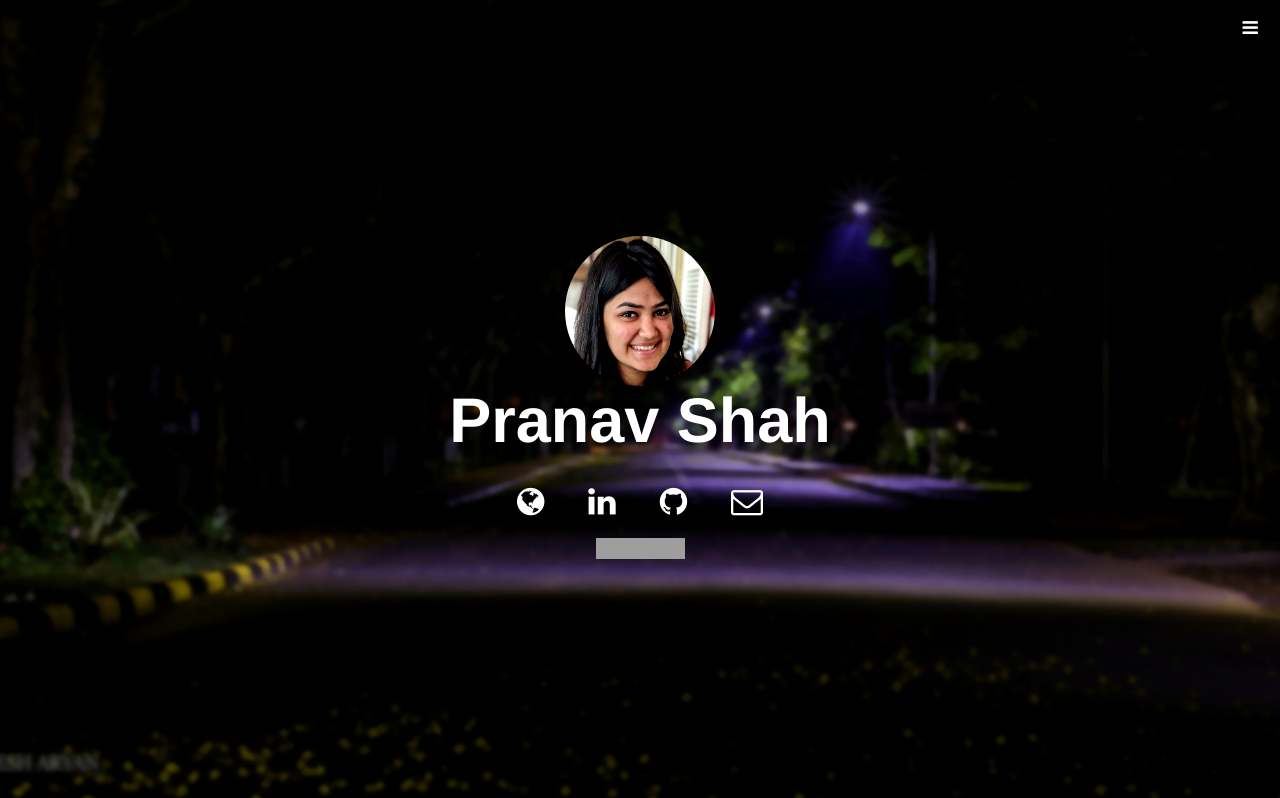
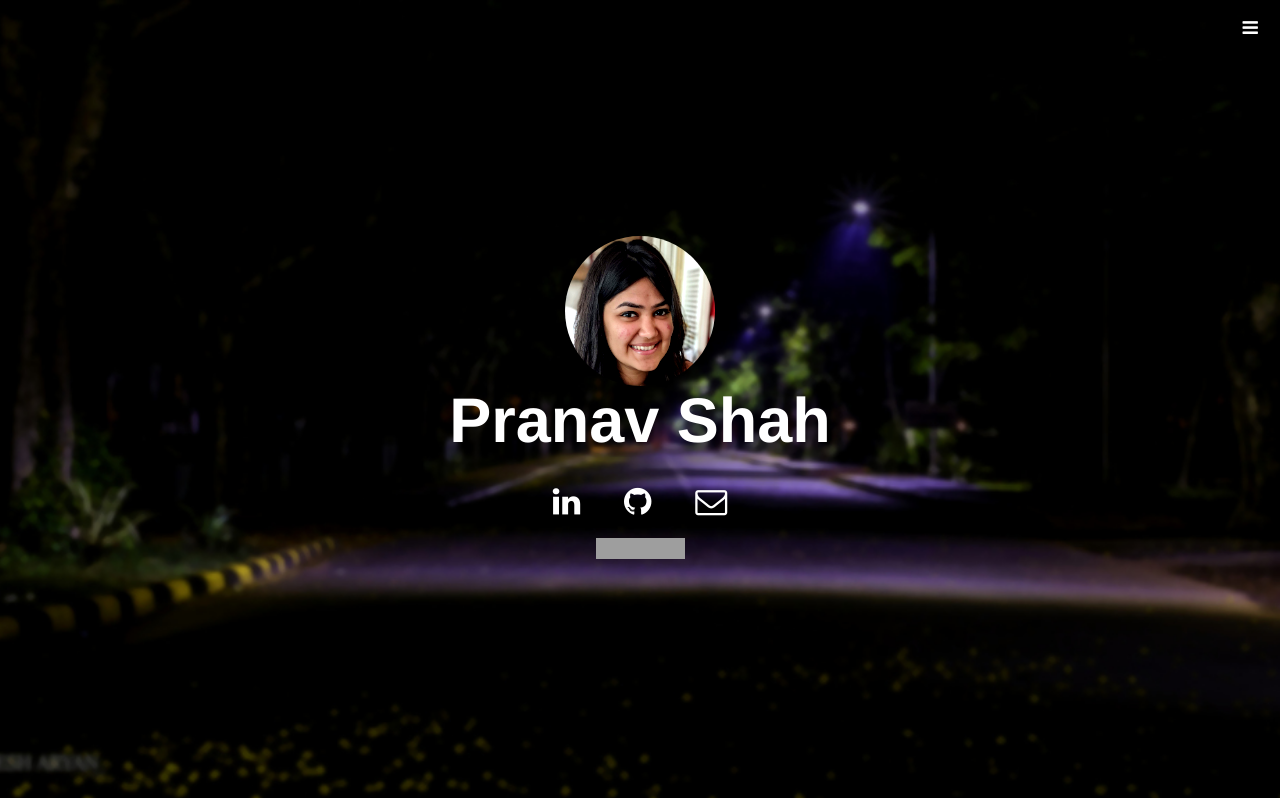
Before and after one commit to shahpranav1094/shahpranav1094.github.io, a plain HTML site: page index.html in a window 1280 px wide. Shown: the top 798 px of the page. Drawn offline with Linux system fonts and the light colour scheme; grey boxes are pictures that could not be loaded.

Commit message:
initial commit

```diff
--- a/index.html
+++ b/index.html
@@ -8,7 +8,7 @@
 	<meta name="viewport" content="width=device-width, initial-scale=1">
 	<meta name="description" content="Portfolio Website of Pranav Shah, associate software engineer at Siemens Industry Software. All his research and projects are listed here.">
 	<meta name="author" content="Pranav Shah">
-	<link rel="icon" type="image/png" href="img/PranavDP.jpg">
+	<!--<link rel="icon" type="image/png" href="img/PranavDP.jpg">-->
 	<title>Pranav Shah</title>
 
 	<!-- Custom CSS -->
@@ -61,7 +61,7 @@
     <h1>Pranav Shah</h1>
     <br>
 		<ul id="icon-list">
-		  <li><a href="./travel/index.html" class="fa fa-globe" style="font-size:32px;color:white" ></a></li>
+		  <!--<li><a href="./travel/index.html" class="fa fa-globe" style="font-size:32px;color:white" ></a></li> -->
 		  <li><a href="https://www.linkedin.com/in/pranav-shah-212686182?trk=nav_responsive_tab_profile" class="fa fa-linkedin" style="font-size:32px;color:white"></a></li>
 		  <!--<li><a href="https://www.facebook.com/riya.bubna"  class="fa fa-facebook" style="font-size:32px;color:white"></a></li> -->
 		  <!-- <li><a href="https://www.youtube.com/user/SamDChamp09/videos"  class="fa fa-youtube-square" style="font-size:32px;color:white"></a></li> -->
```
